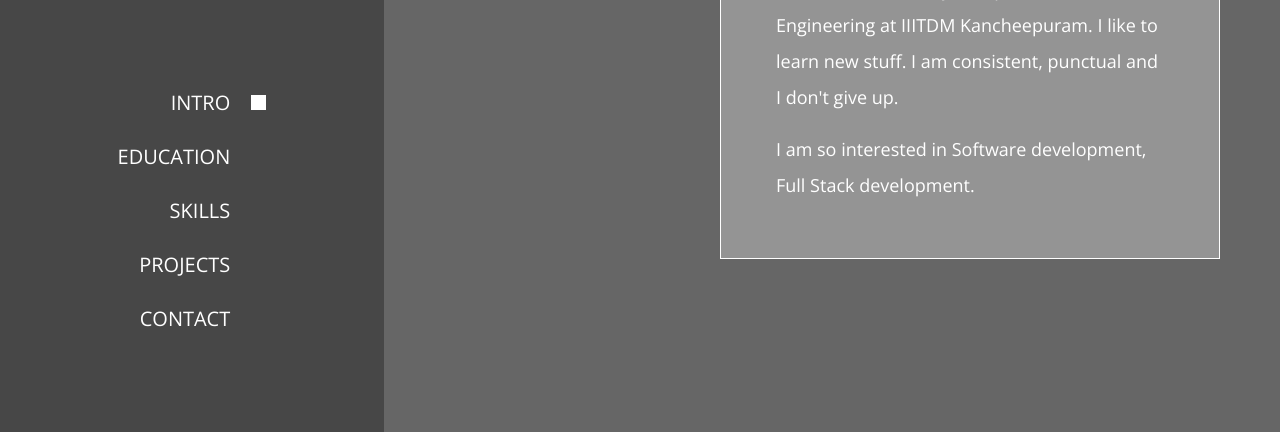
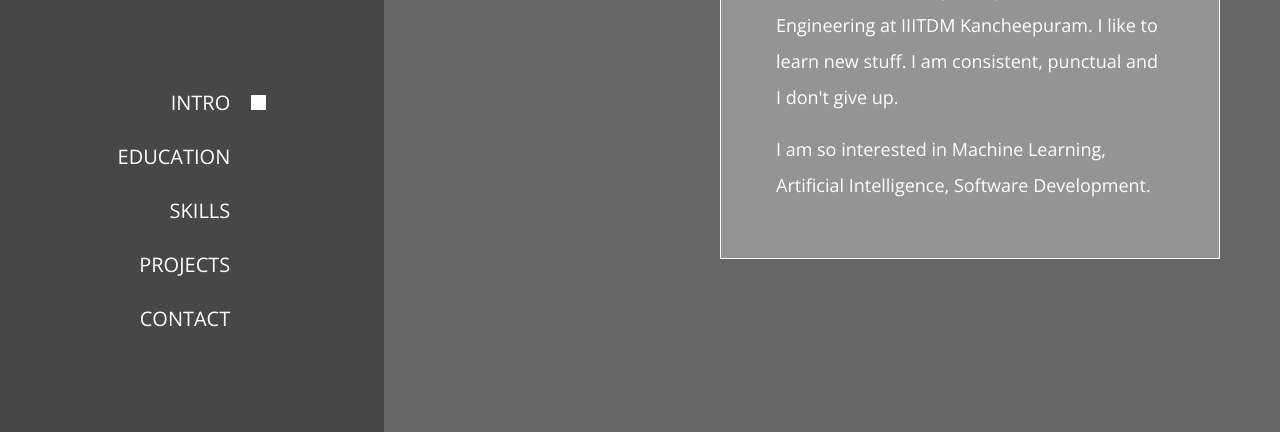
Before and after one commit to praveenbr2002/mySelf, a plain HTML site: page index.html in a window 1280 px wide. Shown: the part 368-800 px from the top of the page. Drawn offline with nearby package versions, Linux system fonts and the light colour scheme.

Commit message:
Update index.html

```diff
--- a/index.html
+++ b/index.html
@@ -90,7 +90,7 @@
                         </p>
 
                         <p class="mb-0 tm-color-gray" style="color:#ffffff">
-                          I am so interested in Software development, Full Stack development.
+                          I am so interested in Machine Learning, Artificial Intelligence, Software Development.
                         </p>
                     </div>
                 </section>
```
